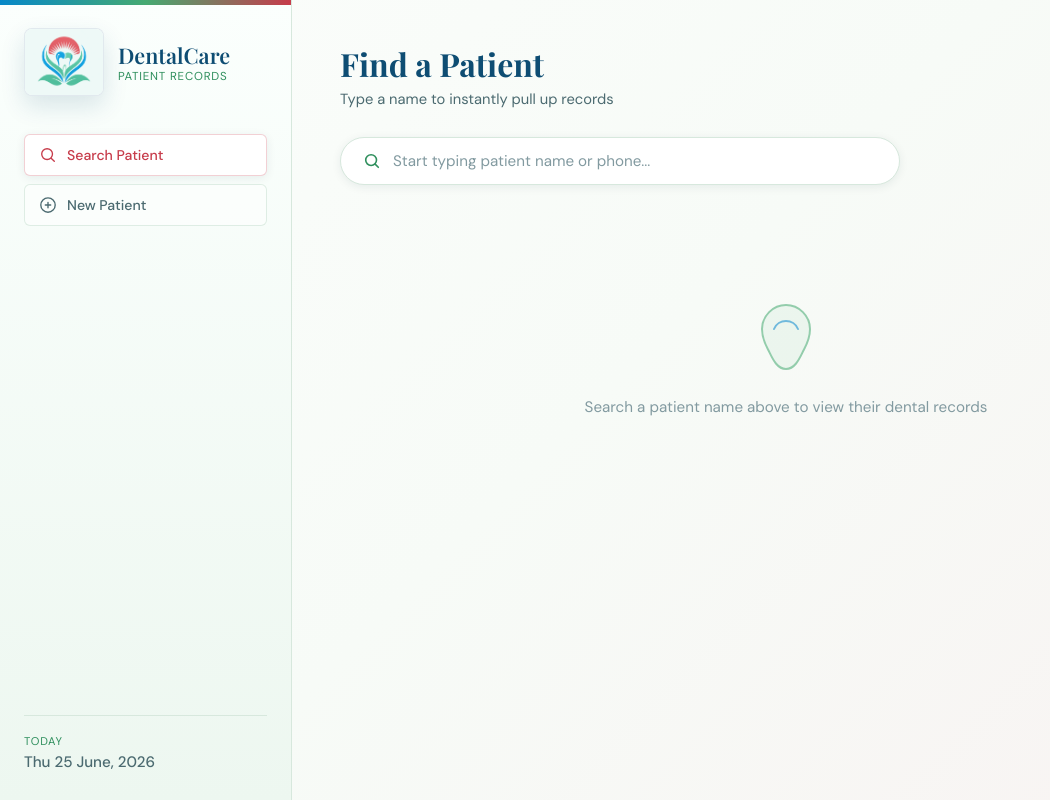
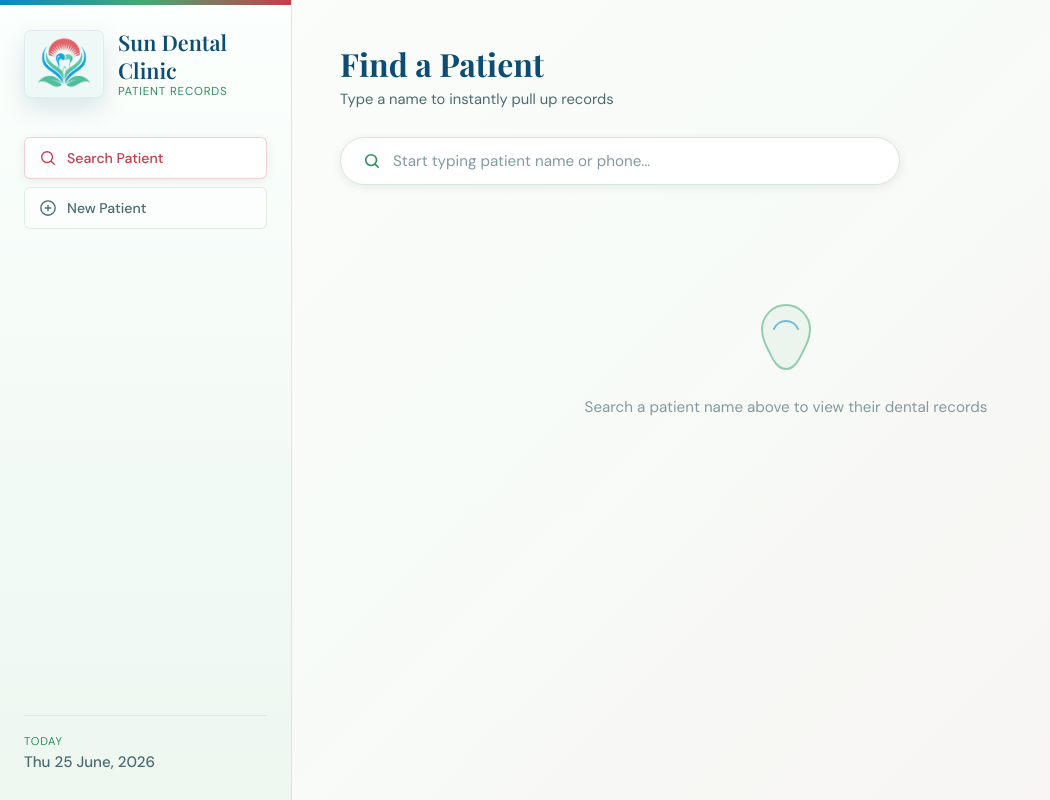
Before and after one commit to bonkersboffin/-sun-dental-clinic, a Flask app: page / in a window 1280 px wide. Shown: the whole page, without its empty margins (0-1050 px from the left). Run offline with Flask 3, Linux system fonts and the light colour scheme; the visitor is signed in with stand-in values (Sample User, id 1).

Commit message:
name change

```diff
--- a/templates/index.html
+++ b/templates/index.html
@@ -13,9 +13,9 @@
   <!-- Sidebar -->
   <aside class="sidebar">
     <div class="brand">
-      <img class="brand-logo" src="/static/img/dental-logo.png" alt="DentalCare logo"/>
+      <img class="brand-logo" src="/static/img/dental-logo.png" alt="Sun Dental Clinic logo"/>
       <div>
-        <div class="brand-name">DentalCare</div>
+        <div class="brand-name">Sun Dental Clinic</div>
         <div class="brand-sub">Patient Records</div>
       </div>
     </div>
--- a/templates/login.html
+++ b/templates/login.html
@@ -10,8 +10,8 @@
 </head>
 <body class="login-page">
   <main class="login-card">
-    <img class="auth-logo" src="/static/img/dental-logo.png" alt="DentalCare logo"/>
-    <h1>DentalCare</h1>
+    <img class="auth-logo" src="/static/img/dental-logo.png" alt="Sun Dental Clinic logo"/>
+    <h1>Sun Dental Clinic</h1>
     <p>Sign in to access patient records</p>
     {% if error %}
       <div class="form-msg error">{{ error }}</div>
```
